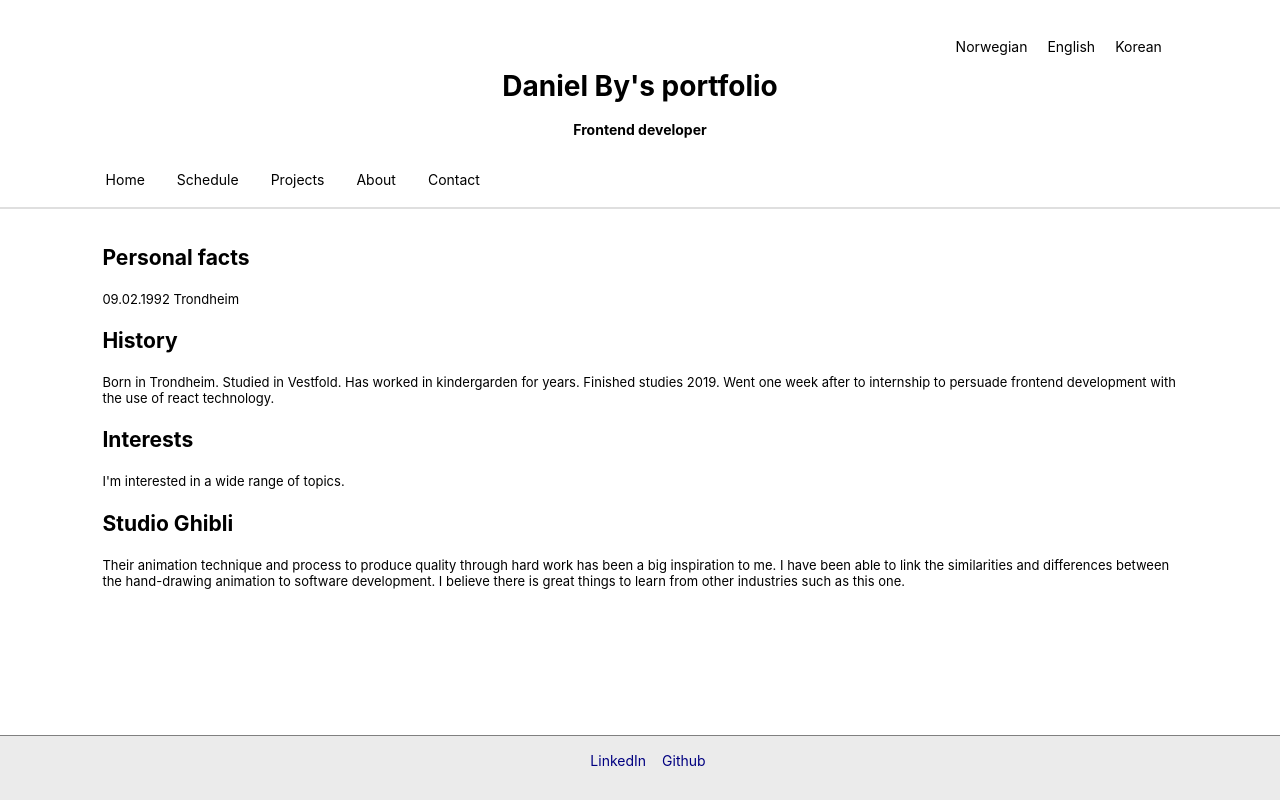
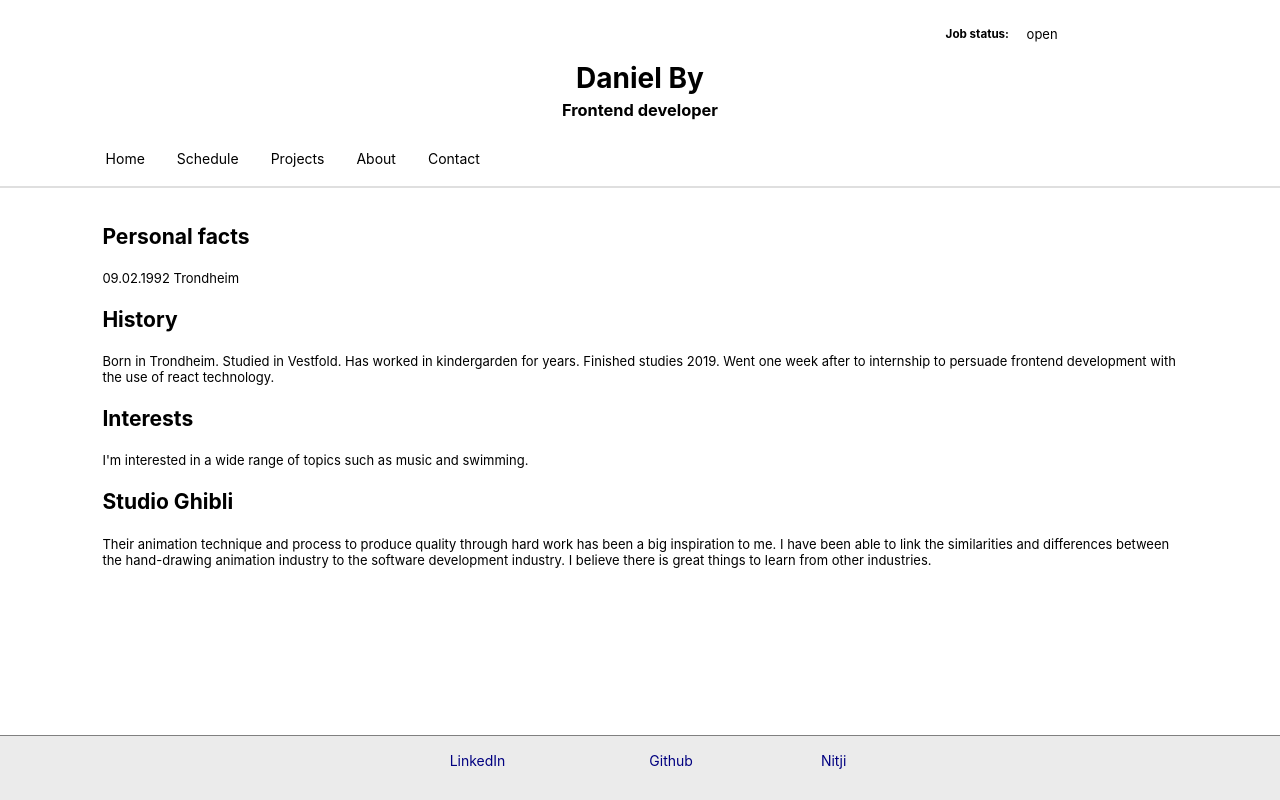
Before and after one commit to Danielsby/homepage, a React (Create React App) app: page /about in a window 1280 px wide. Shown: the top 800 px of the page. Built offline with nearby package versions, Linux system fonts and the light colour scheme.

Commit message:
Small improvements.

```diff
--- a/src/App.scss
+++ b/src/App.scss
@@ -1,29 +1,24 @@
 .App {
     display: grid;
-    margin-top: 1rem;
+    margin-top: 0.5rem;
 }
 
 #languages {
     position: absolute;
     right: 0;
     width: 15.3rem;
-    //margin-top: 1.2rem;
     grid-area: 1/4/3/5;
-    //border: 1px solid pink;
 }
 
 .mainTitle {
     grid-area: 3/1/4/5;
-    //border: 1px solid pink;
     margin-top: 3.3rem;
     text-align: center;
-    //border: 1px solid red;
 }
 
 #mainBar {
     grid-area: 4/1/5/5;
     border-bottom: 2px solid #dfdfdf;
-    //border: 1px solid pink;
 }
 
 .mainContent {
@@ -32,7 +27,6 @@
     padding-left: 6rem;
     padding-right: 6rem;
     grid-area: 4/1/5/5;
-    //border: 1px solid pink;
 }
 
 .page-information {
@@ -50,6 +44,7 @@
         padding-bottom: 3rem;
         color: navy;
     }
+
     /* visited link */
     a:visited {
         padding-bottom: 3rem;
--- a/src/App.tsx
+++ b/src/App.tsx
@@ -6,17 +6,18 @@ import {Main} from "./containers/Main";
 import {MainNavigationBar} from "./presentations/components/MainNavigationBar";
 import {Languages} from "./presentations/components/Languages";
 import {Frontpage} from "./containers/Frontpage";
+import Status from "./presentations/components/Status";
+import Header from "./presentations/components/Header";
 
 const App: React.FC = () => {
     return (
         <div className="App">
             <section className='languages' style={{float: 'right'}} id='languages'>
-                <Languages />
+                <Status status={'open'} />
             </section>
 
             <header className='mainTitle'>
-                <h1>Daniel By's portfolio</h1>
-                <h4>Frontend developer</h4>
+                <Header profession={'Frontend developer'}/>
             </header>
 
             <nav className='navigationBar' style={{width: '100%'}} id='mainBar'>
@@ -31,8 +32,8 @@ const App: React.FC = () => {
 
             <footer className='page-information'>
                 <a style={{margin: '1rem'}} href="https://www.linkedin.com/in/dby/">LinkedIn</a>
-
-                <a href="https://www.github.com/danielsby">Github</a>
+                <a  style={{margin: '8rem'}} href="https://www.github.com/danielsby">Github</a>
+                <a href="https://www.github.com/nitji">Nitji</a>
             </footer>
         </div>
     );
--- a/src/containers/About.tsx
+++ b/src/containers/About.tsx
@@ -21,7 +21,7 @@ export const About: React.FC = () => {
 
                 <section className='interests'>
                     <h3>Interests</h3>
-                    <p> I'm interested in a wide range of topics. </p>
+                    <p> I'm interested in a wide range of topics such as music and swimming. </p>
                 </section>
 
                 <section className='inspirations'>
@@ -29,8 +29,8 @@ export const About: React.FC = () => {
                     <p>
                         Their animation technique and process to produce quality through hard work has
                         been a big inspiration to me. I have been able to link the similarities and
-                        differences between the hand-drawing animation to software development.
-                        I believe there is great things to learn from other industries such as this one.
+                        differences between the hand-drawing animation industry to the software development industry.
+                        I believe there is great things to learn from other industries.
                     </p>
                 </section>
             </main>
--- a/src/containers/Frontpage.tsx
+++ b/src/containers/Frontpage.tsx
@@ -1,16 +1,13 @@
 import React from 'react';
 import '../css/frontpage.scss';
+import Status from "../presentations/components/Status";
 
 export const Frontpage: React.FC = () => {
     return (
         <div>
-            <header>
+            <header className='title-news'>
                 <h3 className='news-title'>News</h3>
             </header>
-
-            <section className='status'>
-                <p>Status: Open - Looking for a frontend developer position </p>
-            </section>
 
             <article className='weather'>
 
@@ -18,7 +15,7 @@ export const Frontpage: React.FC = () => {
 
             <main className='news'>
                 <article>
-                    <p>Nimado projects are about to begin it's pre-production!</p>
+                    <p>Nitji web development is under pre-production!</p>
                 </article>
             </main>
         </div>
--- a/src/containers/Projects.tsx
+++ b/src/containers/Projects.tsx
@@ -10,13 +10,13 @@ export const Projects: React.FC = () => {
             <main>
                 <p>
                     I actively develop in two places.
-                    Those two places are my own projects on my github account.
+                    The first place is my own github account.
                     The second place is my Nimado organization which I created in
                     order to could develop actively with friends to strengthen the teamwork and the dimension
                     of software development, ideas and dreams.
                 </p>
                 <p>
-                    More about the spesific projects are coming on this page.
+                    More about the spesific projects will be coming on the current page.
                 </p>
             </main>
         </div>
--- a/src/containers/Schedule.tsx
+++ b/src/containers/Schedule.tsx
@@ -8,8 +8,8 @@ export const Schedule: React.FC = () => {
             </header>
 
             <main>
-                <p>September: The nimado project pre-production.</p>
-                <p>October: The nimado project production</p>
+                <p>September: The nimado project pre-production (version 0.1.0 - 1.0.0)</p>
+                <p>October: The nimado project production (version 1.0.0 - 2.0.0)</p>
             </main>
         </div>
     );
--- a/src/css/base.scss
+++ b/src/css/base.scss
@@ -13,3 +13,10 @@ h1 {
   padding: 0;
   margin: 0;
 }
+
+h3 {
+  padding: 0;
+}
+
+main {
+}
--- a/src/css/frontpage.scss
+++ b/src/css/frontpage.scss
@@ -10,3 +10,9 @@
   border-left: 3px solid pink;
   padding: 1rem;
 }
+
+.title-news {
+  margin-top: 1rem;
+  display: flex;
+  justify-content: center;
+}
--- a/src/css/modules/_navigationBars.scss
+++ b/src/css/modules/_navigationBars.scss
@@ -29,6 +29,7 @@
 }
 
 .languages {
+  display: flex;
   margin-right: 5.6rem;
 
   ul {
--- /dev/null
+++ b/src/presentations/components/Header.tsx
@@ -0,0 +1,16 @@
+import * as React from 'react';
+
+interface HeaderProps {
+    profession: string;
+}
+
+const Header: React.FC<HeaderProps> = (props) => {
+    return (
+        <>
+            <h1>Daniel By</h1>
+            <h3 style={{marginTop: '0.3rem'}}>{props.profession}</h3>
+        </>
+    )
+};
+
+export default Header;
--- a/src/presentations/components/Languages.tsx
+++ b/src/presentations/components/Languages.tsx
@@ -3,9 +3,8 @@ import * as React from 'react';
 export const Languages:React.FC = () => {
     return (
         <ul>
-            <li><a href="default.asp">Norwegian</a></li>
-            <li><a href="news.asp">English</a></li>
-            <li><a href="news.asp">Korean</a></li>
+            <li><a href="/homepage">Norwegian</a></li>
+            <li><a href="/homepage">English</a></li>
         </ul>
     )
-}
+};
--- a/src/presentations/components/Status.tsx
+++ b/src/presentations/components/Status.tsx
@@ -1 +1,16 @@
 import * as React from 'react';
+
+interface StatusProps {
+    status: string;
+}
+
+const Status: React.FC<StatusProps> = (props) => {
+    return (
+        <>
+            <h5>Job status:</h5>
+            <p style={{margin: '1.1rem'}}>{props.status}</p>
+        </>
+    )
+};
+
+export default Status;
```
